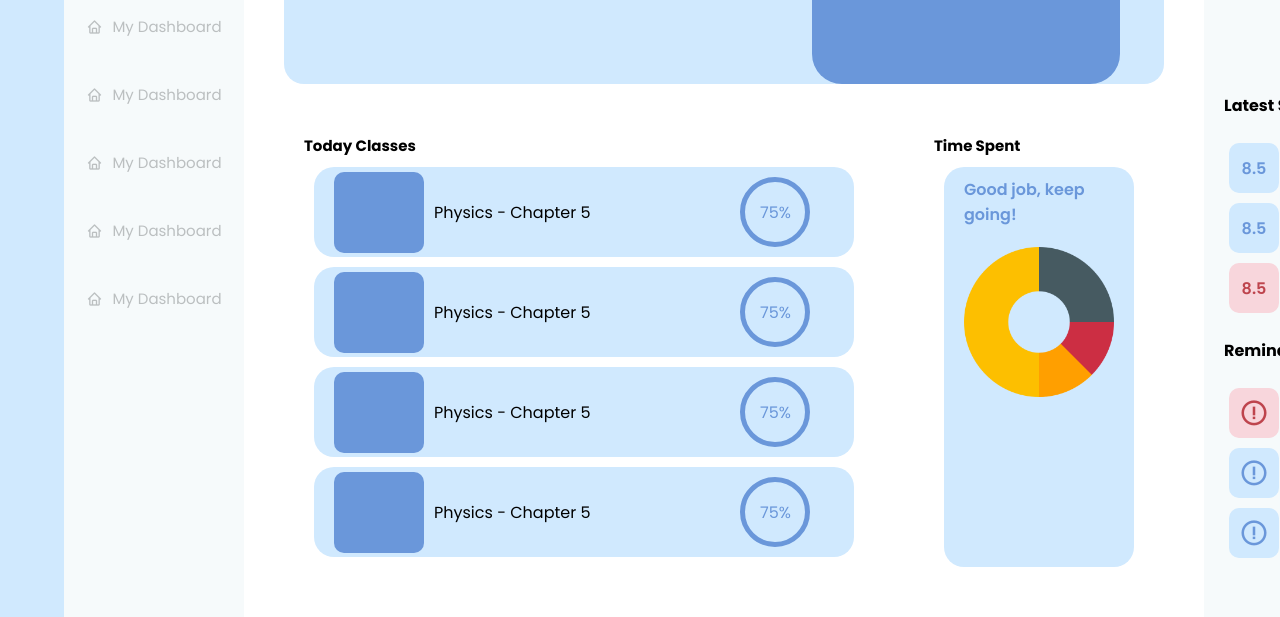
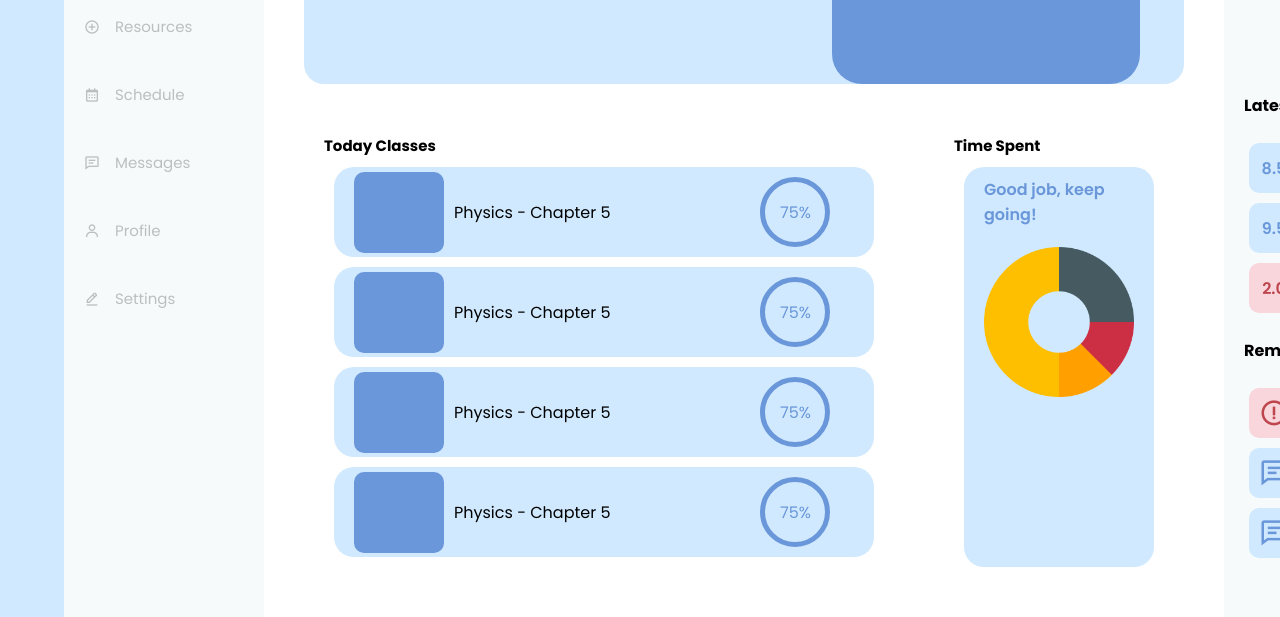
Before and after one commit to Nathan-Brito/Prova, a plain HTML site: page index.html in a window 1280 px wide. Shown: the part 261-878 px from the top of the page. Drawn offline with nearby package versions, Linux system fonts and the light colour scheme.

Commit message:
modified:   CSS/style.css 	new file:   IMG/fis.png 	new file:   IMG/mate.jfif 	new file:   IMG/mate.png 	modified:   index.html

```diff
--- a/CSS/style.css
+++ b/CSS/style.css
@@ -35,7 +35,7 @@
         background: var(--bg-primary);
         border-radius: 2rem;
         display: grid;
-        grid-template-columns: 18rem 1fr 45rem;
+        grid-template-columns: 20rem 1fr 45rem;
     }
 
     .container asideDir {
@@ -75,7 +75,6 @@
     .container asideDir .menu {
         display: flex;
         align-items: center;
-        justify-content: center;
         width: 100%;
         gap: 1rem;
         color: var(--shadow);
@@ -83,6 +82,7 @@
 
     .container asideDir .menu p {
         font-size: 1.5rem;
+        margin-left:.5rem ;
     }
 
     .container asideDir .menu:hover {
@@ -93,11 +93,6 @@
         gap: 1rem;
         color: black;
     }
-
-    .container asideDir .menu p {
-        font-size: 1.5rem;
-    }
-
 
     .container main {
         background: #fff;
--- a/index.html
+++ b/index.html
@@ -20,28 +20,28 @@
                 <p>My Dashboard</p>
             </div>
             <div class="menu">
-                <i class='bx bx-home'></i>
-                <p>My Dashboard</p>
+                <i class='bx bxs-grid'></i>
+                <p>Classes</p>
             </div>
             <div class="menu">
-                <i class='bx bx-home'></i>
-                <p>My Dashboard</p>
+                <i class='bx bx-plus-circle'></i>
+                <p>Resources</p>
             </div>
             <div class="menu">
-                <i class='bx bx-home'></i>
-                <p>My Dashboard</p>
+                <i class='bx bx-calendar' ></i>
+                <p>Schedule</p>
             </div>
             <div class="menu">
-                <i class='bx bx-home'></i>
-                <p>My Dashboard</p>
+                <i class='bx bx-comment-detail' ></i>
+                <p>Messages</p>
             </div>
             <div class="menu">
-                <i class='bx bx-home'></i>
-                <p>My Dashboard</p>
+                <i class='bx bx-user' ></i>
+                <p>Profile</p>
             </div>
             <div class="menu">
-                <i class='bx bx-home'></i>
-                <p>My Dashboard</p>
+                <i class='bx bx-edit-alt' ></i>
+                <p>Settings</p>
             </div>
         </asideDir>
         <main>
@@ -99,7 +99,7 @@
             </div>
             <div class="user">
                 <img src="IMG/user.png" alt="">
-                <p>name</p>
+                <p>Alice Potter</p>
                 <p>Student Grade</p>
             </div>
             <div class="score">
@@ -115,12 +115,12 @@
                     <p>Physics - Chapter 5</p>
                 </div>
                 <div class="content">
-                    <div><p>8.5</p></div>
-                    <p>Physics - Chapter 5</p>
+                    <div><p>9.5</p></div>
+                    <p>mathematics - Unit 3</p>
                 </div>
                 <div class="content">
-                    <div><p>8.5</p></div>
-                    <p>Physics - Chapter 5</p>
+                    <div><p>2.0</p></div>
+                    <p>Biology - Chapter 4</p>
                 </div>
             </div>
             <div class="reminder">
@@ -136,15 +136,15 @@
                     <p>Physics Homework</p>
                 </div>
                 <div class="content">
-                    <div><i class='bx bx-error-circle' ></i></div>
-                    <p>Physics Homework</p>
+                    <div><i class='bx bx-comment-detail' ></i></div>
+                    <p>Teacher Amy's message</p>
                 </div>
                 <div class="content">
-                    <div><i class='bx bx-error-circle' ></i></div>
-                    <p>Physics Homework</p>
+                    <div><i class='bx bx-comment-detail' ></i></div>
+                    <p>Teacher James message</p>
                 </div>
             </div>
-        </aside>
+        </asideEsq>
 
     </div>
 </body>
```
Also changed, not shown: IMG/fis.png (added), IMG/mate.jfif (added), IMG/mate.png (added).
